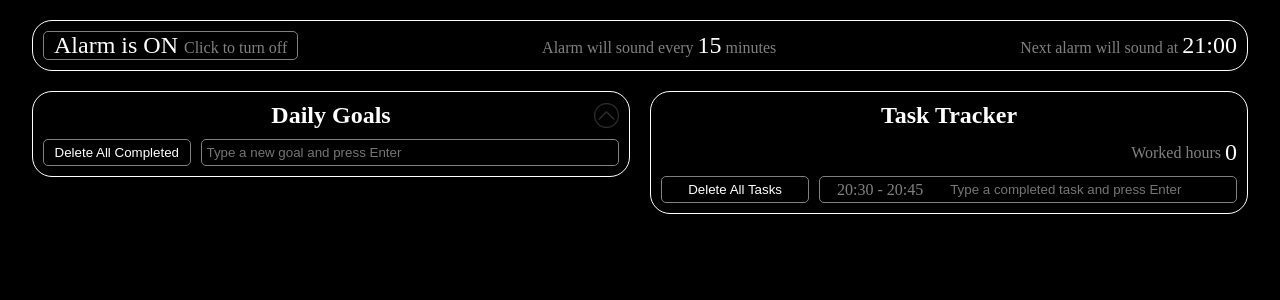
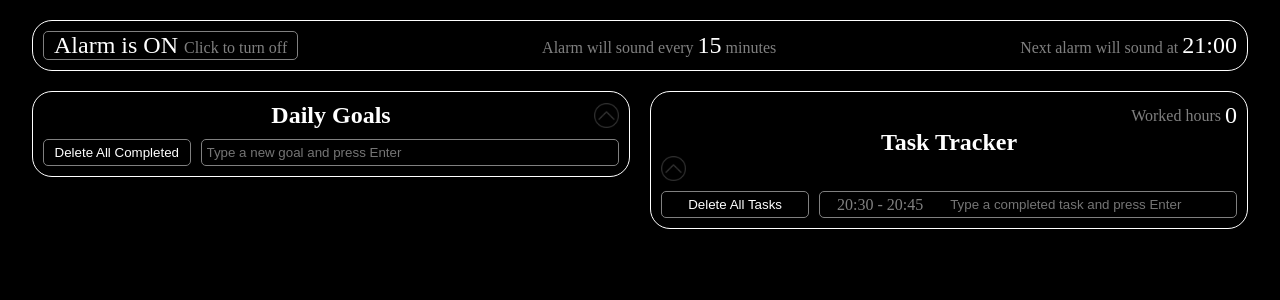
Before and after one commit to danifromecuador/plannywise_draft, a React (Vite) app: page / in a window 1280 px wide. Shown: the top 300 px of the page. Built offline with nearby package versions, Linux system fonts and the light colour scheme.

Commit message:
Create spread/hide button functionallity on Tasks component

```diff
--- a/src/tasks/Tasks.css
+++ b/src/tasks/Tasks.css
@@ -19,6 +19,24 @@
 .tasks h1 {
   text-align: center;
   font-size: 1.5rem;
+}
+
+.tasks-collapse-up,
+.tasks-collapse-down {
+  width: 25px;
+  height: 25px;
+  background-size: contain;
+  background-repeat: no-repeat;
+  cursor: pointer;
+  background-position-x: right;
+}
+
+.tasks-collapse-up {
+  background-image: url('../main/assets/arrow_up.png');
+}
+
+.tasks-collapse-down {
+  background-image: url('../main/assets/arrow_down.png');
 }
 
 .tasks ul {
--- a/src/tasks/Tasks.jsx
+++ b/src/tasks/Tasks.jsx
@@ -10,11 +10,27 @@ export const Tasks = () => {
   const alarmStore = AlarmStore()
   const [input, setInput] = useState("")
   const [previousInterval, setPreviousInterval] = useState("")
+  const [collapseClass, setCollapseClass] = useState("")
+  const [hide1, setHide1] = useState("")
+  const [hide2, setHide2] = useState("hide")
 
   const handleEnterKey = (e) => {
     if (e.key === "Enter" && input && input[0] !== " ") {
       taskStore.addCompletedTask(input)
       setInput("")
+    }
+  }
+
+  const collapse = () => {
+    if (collapseClass === "") {
+      setCollapseClass("hide")
+      setHide1("hide")
+      setHide2("")
+    }
+    else {
+      setCollapseClass("")
+      setHide1("")
+      setHide2("hide")
     }
   }
 
@@ -31,12 +47,19 @@ export const Tasks = () => {
 
   return (
     <div className="tasks">
-      <h1>Task Tracker</h1>
-      <span className='tasks-worked-hours'>Worked hours&nbsp;<span className='tasks-worked-hours-number'>{taskStore.workedHours()}</span> </span>
-      <ul className={taskStore.completedTasks.length === 0 ? "hide" : ""}>
+      <div className="header">
+        <span className='tasks-worked-hours'>
+          Worked hours&nbsp;
+          <span className='tasks-worked-hours-number'>{taskStore.workedHours()}</span>
+        </span>
+        <h1>Task Tracker</h1>
+        <div className={`tasks-collapse-up ${hide1}`} onClick={collapse}></div>
+        <div className={`tasks-collapse-down ${hide2}`} onClick={collapse}></div>
+      </div>
+      <ul className={`${collapseClass}${taskStore.completedTasks.length === 0 ? "hide" : ""}`}>
         {taskStore.completedTasks.map((ct) => (<li key={ct.interval}>{ct.interval}&nbsp;&nbsp;&nbsp;{ct.text}</li>))}
       </ul>
-      <div className='delete-btn-and-interval-and-input'>
+      <div className={`delete-btn-and-interval-and-input ${collapseClass}`}>
         <button onClick={() => taskStore.deleteAllTasks()}>Delete All Tasks</button>
         <div className='interval-and-input'>
           <span className='interval-and-input-interval'>{previousInterval}</span>
```
